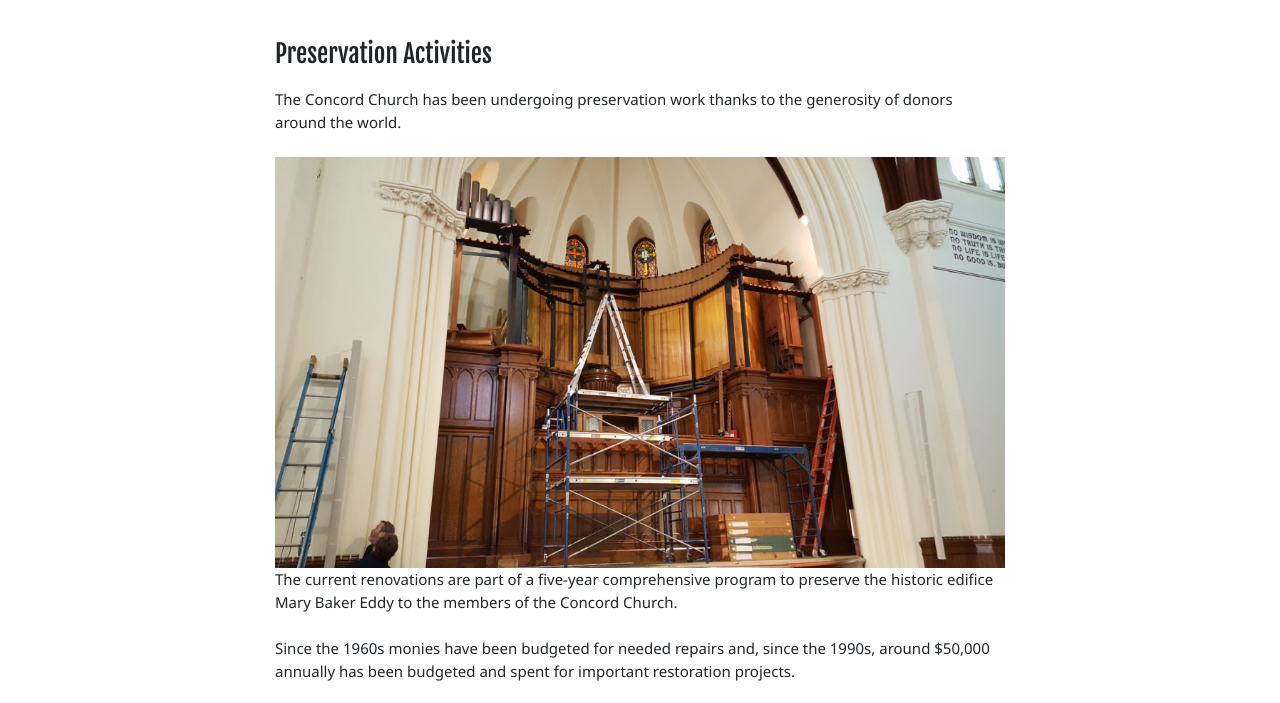
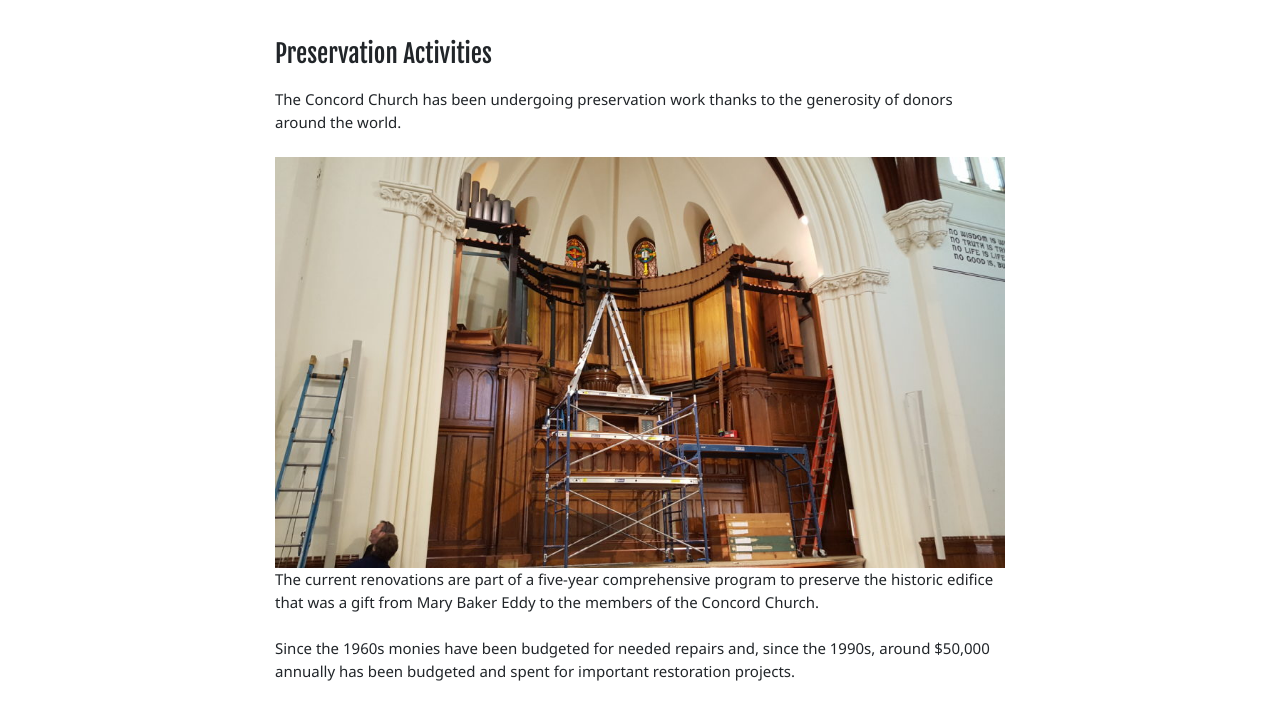
Before and after one commit to emeraldaly/churchconcord, a website: page public/preservation.html in a window 1280 px wide. Shown: the part 62-765 px from the top of the page. Drawn offline with nearby package versions, Linux system fonts and the light colour scheme.

Commit message:
word adj

```diff
--- a/public/preservation.html
+++ b/public/preservation.html
@@ -100,7 +100,7 @@
           <h2>Preservation Activities</h2>
           <p>The Concord Church has been undergoing preservation work thanks to the generosity of donors around the world.</p>
           <img src="images/Pipesspeakers-1024x576.jpg" alt="renovations">
-          <p>The current renovations are part of a five-year comprehensive program to preserve the historic edifice Mary Baker Eddy to the members of the Concord Church.</p>
+          <p>The current renovations are part of a five-year comprehensive program to preserve the historic edifice that was a gift from Mary Baker Eddy to the members of the Concord Church.</p>
           <p>Since the 1960s monies have been budgeted for needed repairs and, since the 1990s, around $50,000 annually has been budgeted and spent for important restoration projects.</p>
           <p>In 2010 an historical architect, Max Ferro, was engaged to evaluate structural needs, and upon his recommendation we also hired a structural engineer, mechanical engineer, and an electrical engineer to inspect our buildings, evaluate, and prepare reports in their respective disciplines. Four essential preservation activities were outlined in a report: first; the everyday maintenance, second; emergency repairs, third; planned maintenance, and fourth; is the cyclical maintenance.</p>
           <p>Recent projects have included:</p>
```
Also changed, not shown: public/history.html (+1 -1 lines), public/readingroom.html (+1 -0 lines).
